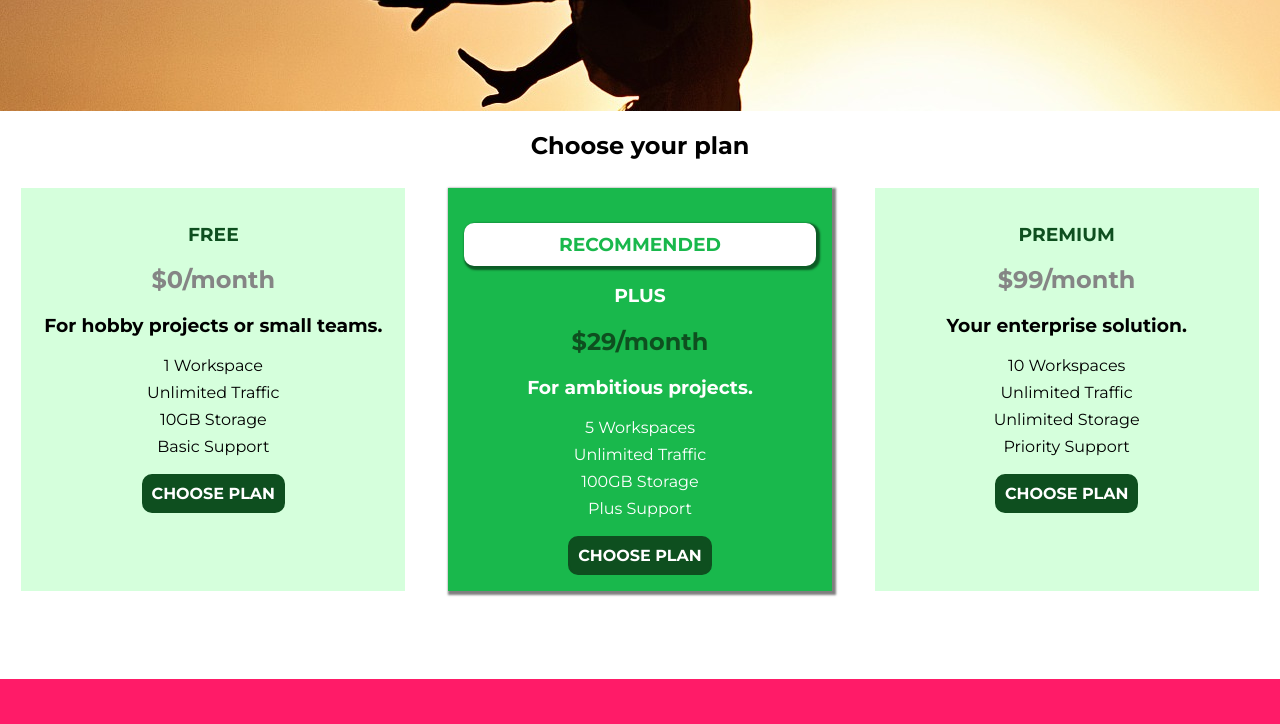
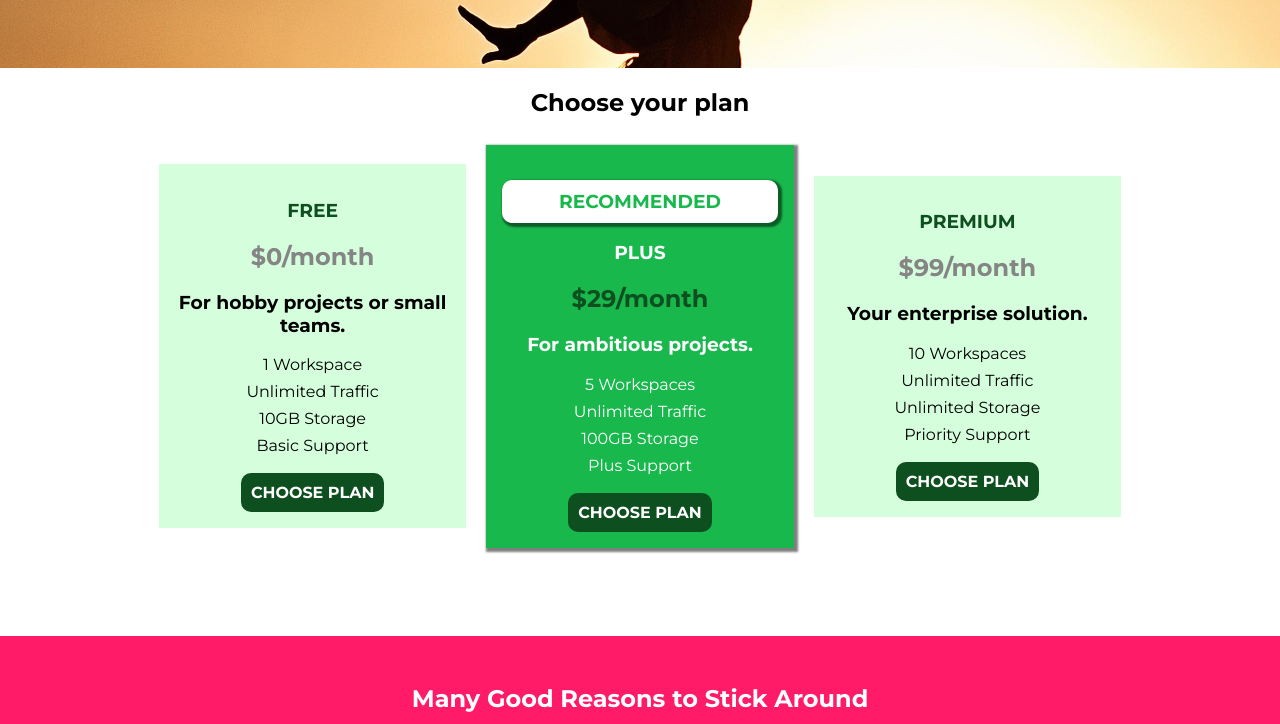
Before and after one commit to Anchabadze/uHost-site, a plain HTML site: page index.html in a window 1280 px wide. Shown: the part 460-1184 px from the top of the page. Drawn offline with Linux system fonts and the light colour scheme.

Commit message:
Nav fixed

```diff
--- a/css/main.css
+++ b/css/main.css
@@ -32,8 +32,9 @@
 }
 
 .plans {
-    display: flex;
-    justify-content: space-around;
+    width: 80%;
+    margin: auto;
+    text-align: center;
 }
 
 .plan--highlighted {
--- a/css/shared.css
+++ b/css/shared.css
@@ -30,6 +30,7 @@ body {
 
 .main-header {
     width: 100%;
+    position: fixed;
     background: #2ddf5c;
     padding: 8px 16px;
 }
```
Also changed, not shown: css/packages.css (+7 -0 lines), packages/index.html (+1 -0 lines), img/plans-background.jpg (added).
